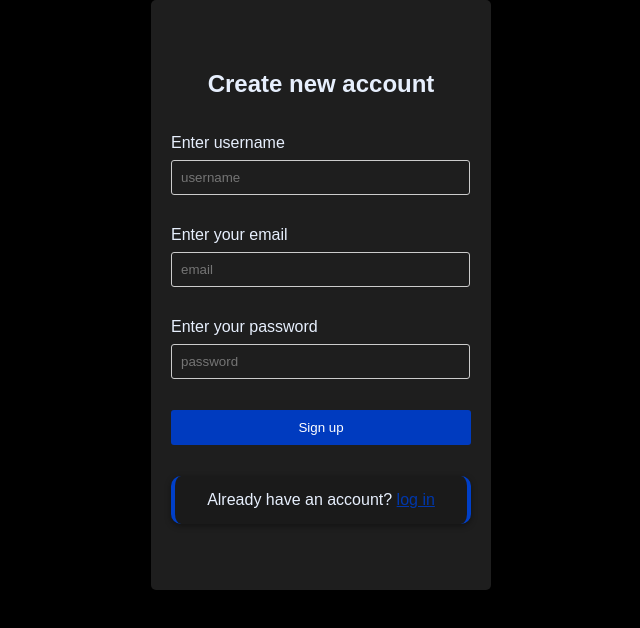
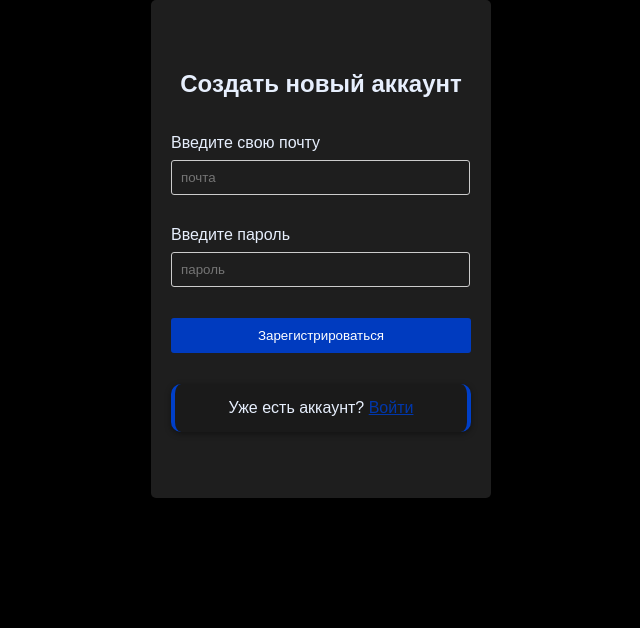
Before and after one commit to tuhlopuz1/FinanceMate, a React (Create React App) app in the folder frontend/: page /sign-up in a window 1280 px wide. Shown: the top 628 px of the page, without its empty margins (319-959 px from the left). Built offline with nearby package versions, Linux system fonts and the light colour scheme.

Commit message:
Перевел sign up на русский

```diff
--- a/frontend/src/SignUp.js
+++ b/frontend/src/SignUp.js
@@ -15,21 +15,17 @@ function SignUp() {
   return (
     <div className="container">
     <form className="register-form">
-        <h2>Create new account</h2>
+        <h2>Создать новый аккаунт</h2>
         <div className="input-group">
-            <label>Enter username</label>
-            <input type="text" placeholder="username" required></input>
+            <label>Введите свою почту</label>
+            <input type="email" id="email" placeholder="почта" required></input>
         </div>
         <div className="input-group">
-            <label>Enter your email</label>
-            <input type="email" id="email" placeholder="email" required></input>
+            <label>Введите пароль</label>
+            <input type="password" id="password" placeholder="пароль" required></input>
         </div>
-        <div className="input-group">
-            <label>Enter your password</label>
-            <input type="password" id="password" placeholder="password" required></input>
-        </div>
-        <button type="button" id="submitButton" onClick={ toMain }>Sign up</button>
-        <p className="message">Already have an account? <Link to="/log-in" className='otherVariant'>log in</Link></p>
+        <button type="button" id="submitButton" onClick={ toMain }>Зарегистрироваться</button>
+        <p className="message">Уже есть аккаунт? <Link to="/log-in" className='otherVariant'>Войти</Link></p>
     </form>
   </div>
   );
```
